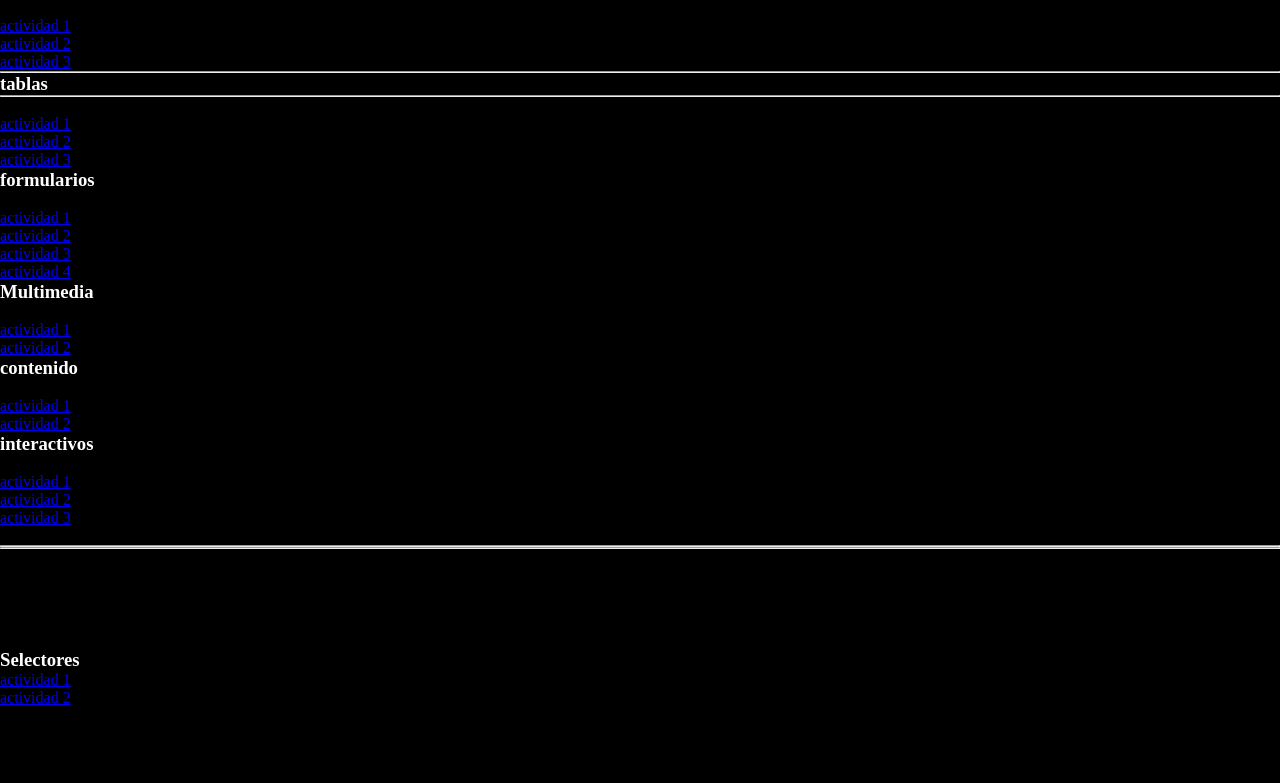
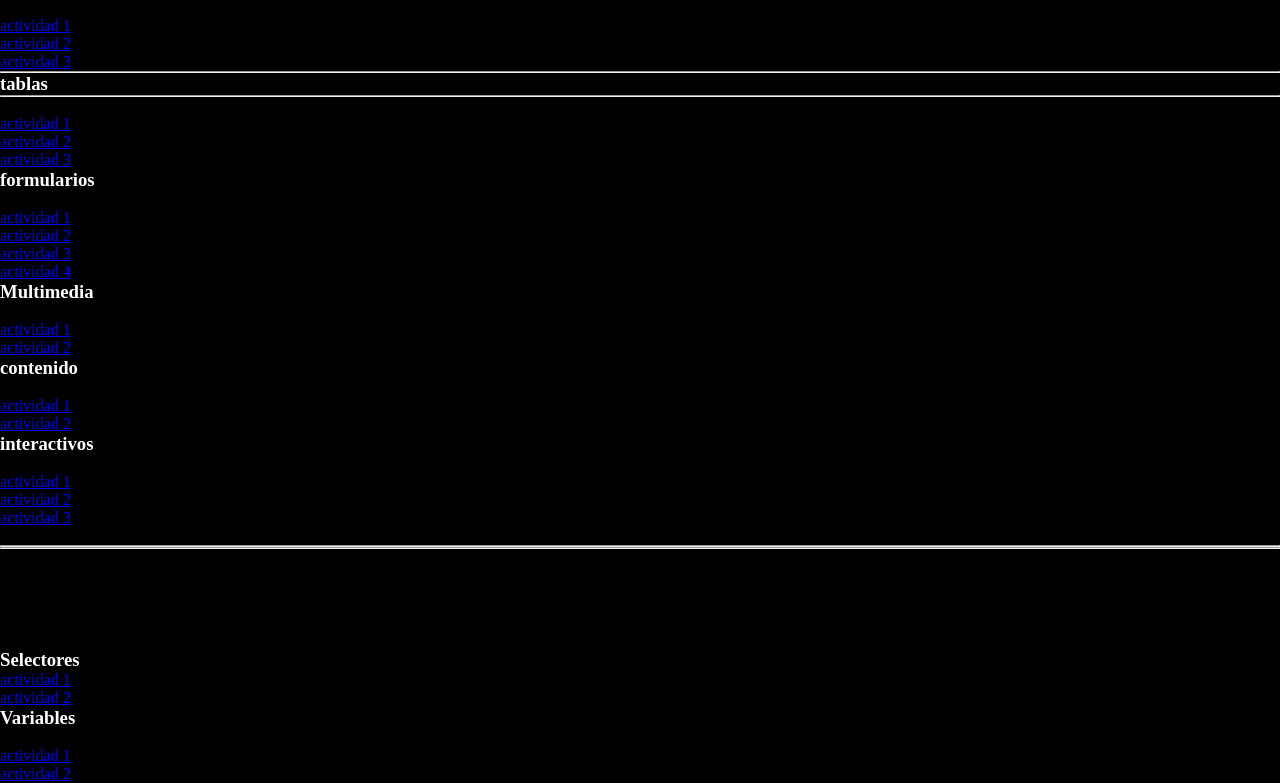
Before and after one commit to ezriguina/protofolio_Elbachir, a plain HTML site: page activitats.html in a window 1280 px wide. Shown: the part 435-1218 px from the top of the page. Before the commit the page ends 1142 px from the top, so only its background shows below. Drawn offline with Linux system fonts and the light colour scheme.

Commit message:
the css link

```diff
--- a/activitats.html
+++ b/activitats.html
@@ -107,6 +107,12 @@
     <a href="css/03_Selectores/act1.html">actividad 1</a>
     <br>
     <a href="css/03_Selectores/act2.html">actividad 2</a>
+    <br>
+    <h3>Variables</h3>
+    <br>
+    <a href="css/04_Variables/act1.html">actividad 1</a>
+    <br>
+    <a href="css/04_Variables/act2.html">actividad 2</a>
 </div>
 </body>
 </html>
```
